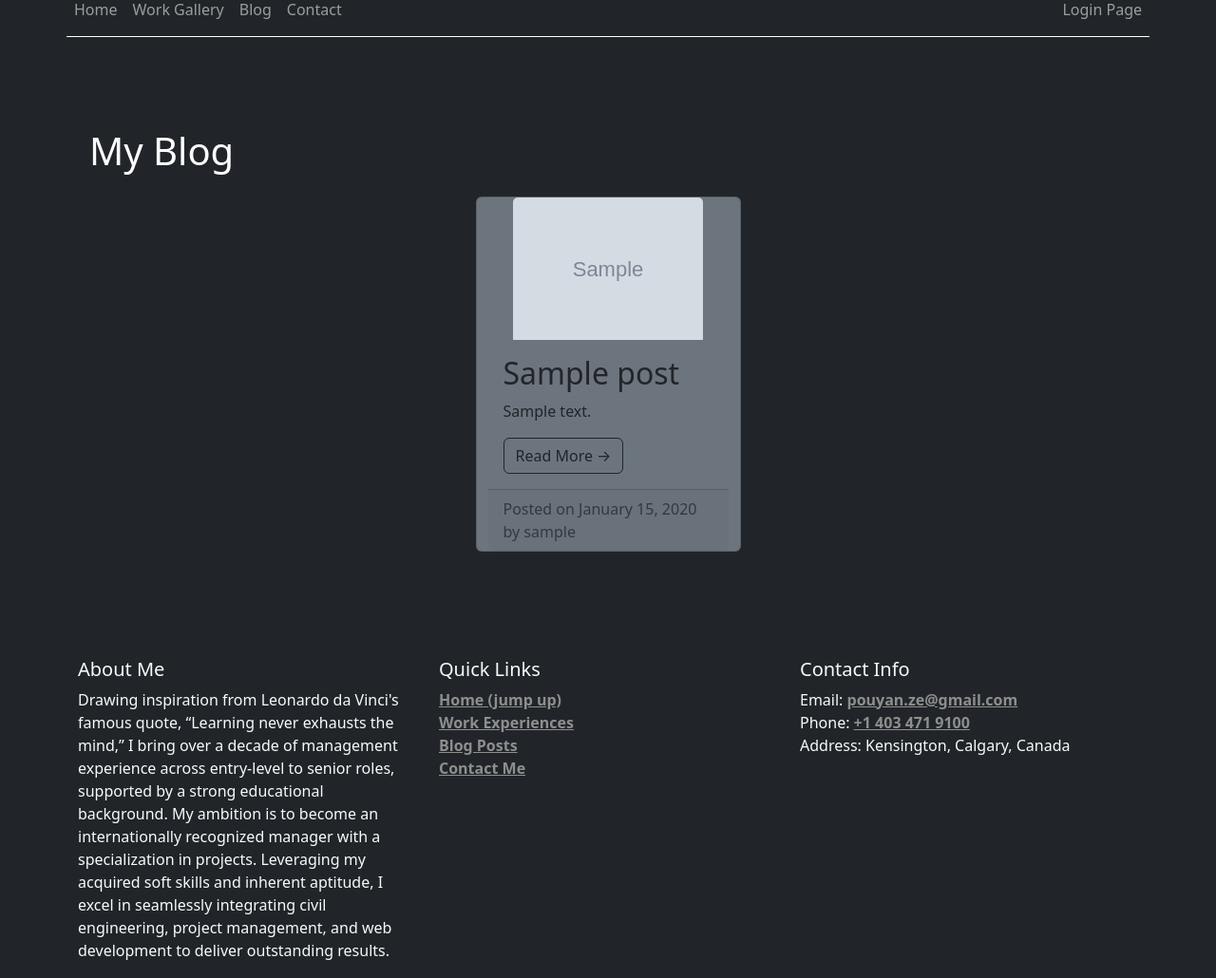
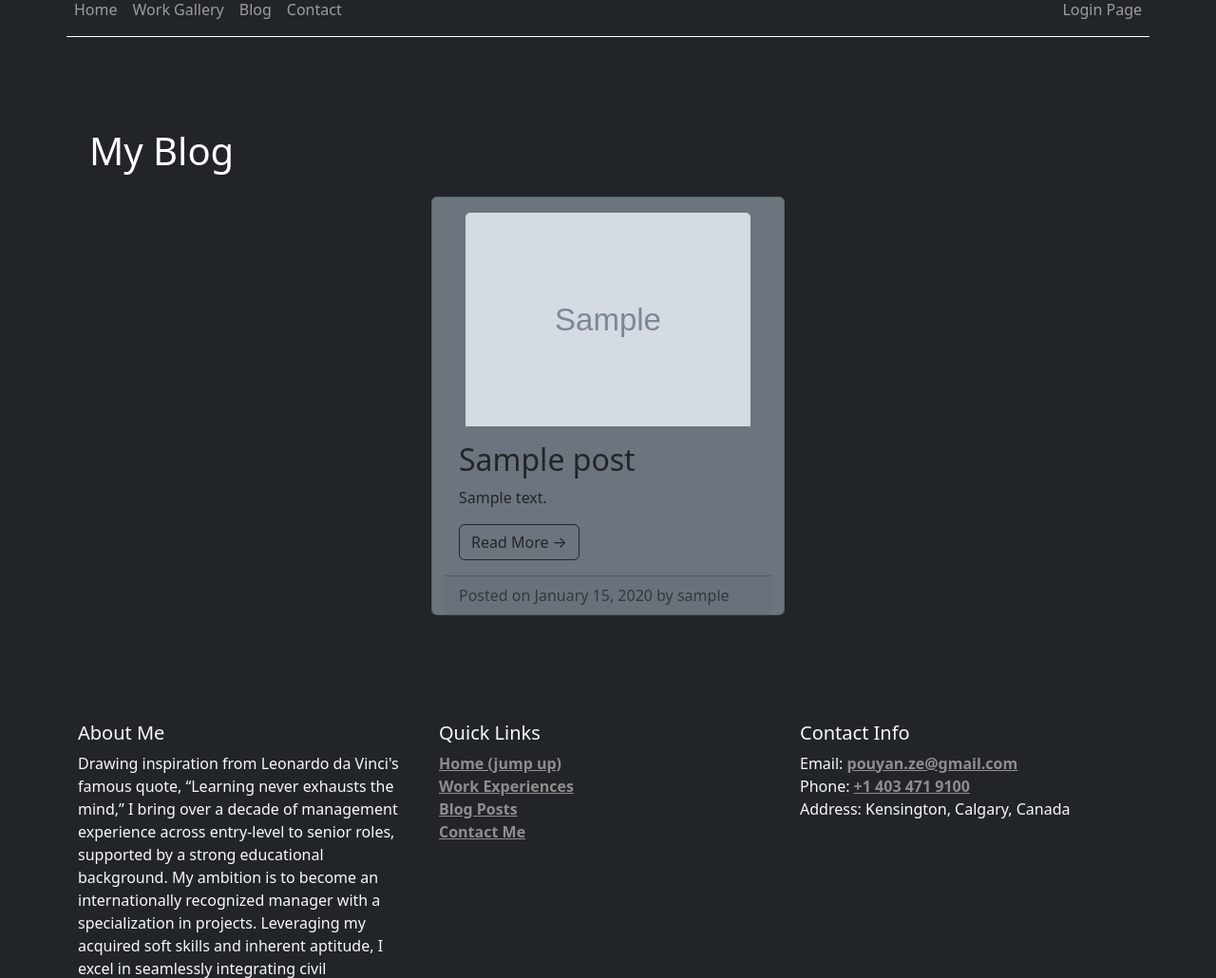
Before and after one commit to pouyanze/portfolio, a Django app: page /blog/ in a window 1280 px wide. Shown: the part 251-1281 px from the top of the page at 95% size. Run offline with Django 4.2, Linux system fonts and the light colour scheme; tables that the repository leaves empty hold one stand-in row (values such as "Sample post"); grey boxes marked "Sample" are stand-in pictures.

Commit message:
blog index visual improvements

```diff
--- a/static/css/blog_index.css
+++ b/static/css/blog_index.css
@@ -1,6 +1,7 @@
 img {
-    max-width: 200px;
-    max-height: 200px;
+
+    max-width: 300px;
+    max-height: 300px;
     display: block;
     margin-left: auto;
     margin-right: auto;
--- a/templates/blog/blog_index.html
+++ b/templates/blog/blog_index.html
@@ -19,7 +19,7 @@ Blog
   <h1 class="mb-4">My Blog</h1>
   <div class="row justify-content-center">
     {% for post in posts %}
-    <div class="card mb-3 col-md-3 mb-3 mx-3 bg-secondary">
+    <div class="card mb-3 col-md-4 mx-3 bg-secondary pt-3">
       {% if post.image %}
       <img class="card-img-top" src="{{ post.image.url }}" alt="{{ post.title }}">
       {% endif %}
@@ -34,9 +34,9 @@ Blog
         <form method="POST" action="{% url 'favorite_post' post.pk %}">
           {% csrf_token %}
           {% if user in post.favorites.all %}
-          <button type="submit" class="btn btn-sm btn-outline-danger my-2">Remove Favorite</button>
+          <button type="submit" class="btn btn-sm btn-outline-dark my-2">Remove Favorite</button>
           {% else %}
-          <button type="submit" class="btn btn-sm btn-outline-primary my-2">Add to Favorites</button>
+          <button type="submit" class="btn btn-sm btn-dark my-2">Add to Favorites</button>
           {% endif %}
         </form>
         {% endif %}
```
